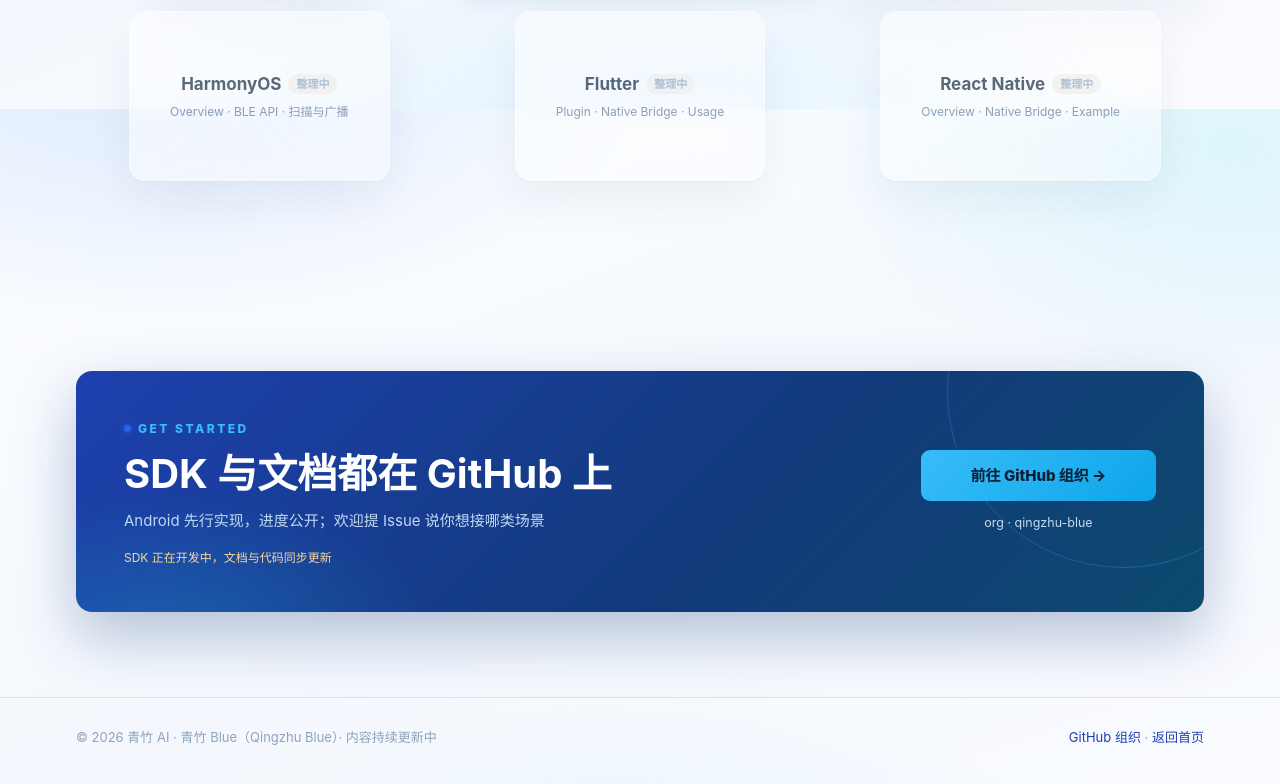
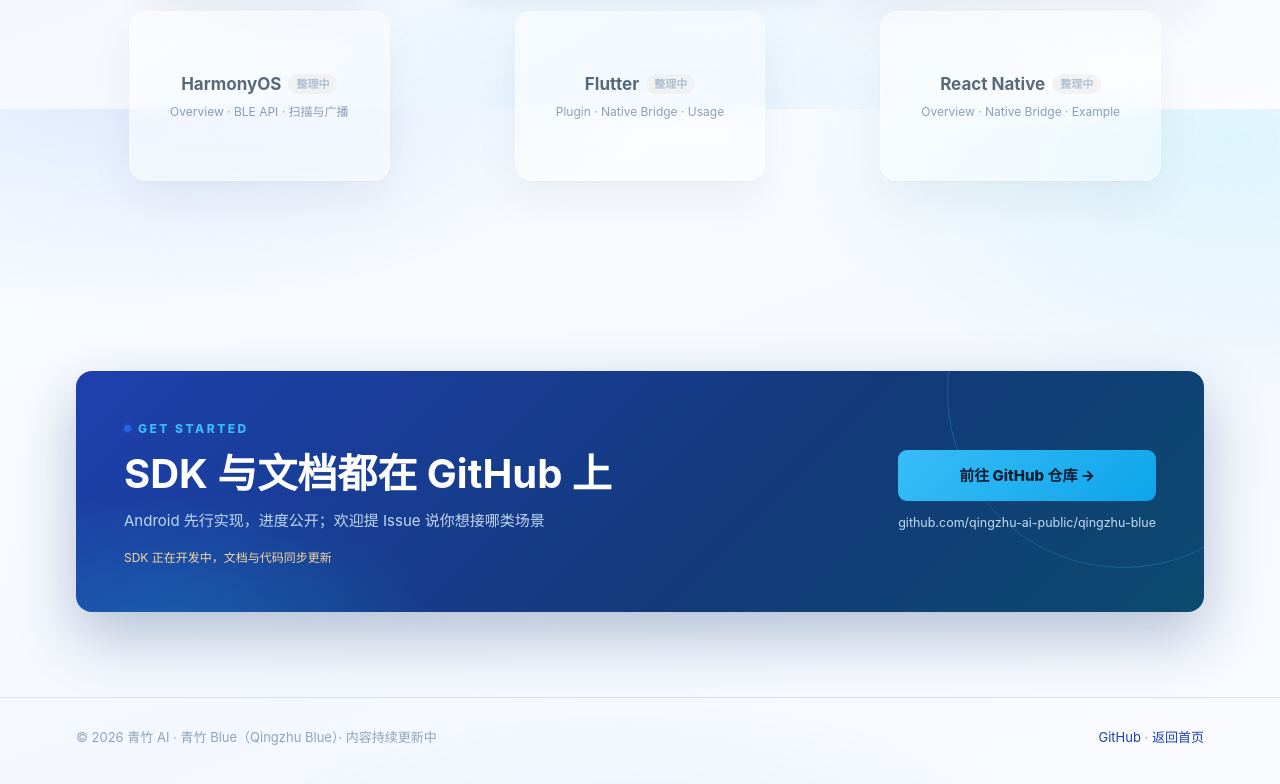
Before and after one commit to qingzhu-ai-public/qingzhu-blue, a plain HTML site: page index.html in a window 1280 px wide. Shown: the part 3891-4675 px from the top of the page. Drawn offline with Linux system fonts and the light colour scheme.

Commit message:
转移至个人账号：更新 GitHub 与 Pages 地址

```diff
--- a/assets/site.js
+++ b/assets/site.js
@@ -14,7 +14,7 @@
   var md = window.QZBmd;
   var esc = md.escape;
 
-  var REPO = 'https://github.com/qingzhu-blue';
+  var REPO = 'https://github.com/qingzhu-ai-public';
   var REPO_URL = REPO + '/qingzhu-blue';
   var SITE_NAME = '青竹 Blue｜BLE SDK';                      // 文档页标题后缀
   var BASE_TITLE = '青竹 Blue｜BLE SDK：把蓝牙开发的复杂封在里面，开发者只写几行';   // 首页标题
--- a/index.html
+++ b/index.html
@@ -19,7 +19,7 @@
   <section class="page active" id="page-home" data-title="BLE SDK">
 
     <!-- ① Hero：一句话说清「我解决了什么」 -->
-    <div class="hero"><div class="container hero-grid"><div><div class="eyebrow">Qingzhu BLE SDK</div><h1>把复杂交给 SDK，<br><em>开发者只写几行</em></h1><p class="hero-copy">青竹 Blue 是一套给开发者的<b>蓝牙开发工具包（BLE SDK）</b>。扫描、连接、并发控制、批量配置、固件升级、实时通知——原本要从零啃的底层，现在只写<b>几行业务代码</b>就能跑起来。</p><div class="actions"><a class="btn btn-primary" id="heroCta" href="#home">浏览文档 <span>→</span></a><a class="btn btn-outline" href="https://github.com/qingzhu-blue" target="_blank" rel="noopener">GitHub</a></div><div class="hero-meta"><span>✓ 六类蓝牙场景都能接</span><span>✓ 复杂封在内部</span><span>✓ 外面只留几行</span></div></div><div class="hero-art"><div class="code-card"><span class="cc-title">业务侧只需要写这些</span><b>QZBle</b>.pool()&nbsp;&nbsp;&nbsp;&nbsp;&nbsp;&nbsp;&nbsp;&nbsp;&nbsp;&nbsp;&nbsp;&nbsp;&nbsp;<i>// 建一个连接池</i><br>&nbsp;&nbsp;.connect(devices)&nbsp;&nbsp;&nbsp;&nbsp;<i>// 7 台并发：排队 / 超时 / 重试都在内部</i><br>&nbsp;&nbsp;.read(<b>"BatteryLevel"</b>)&nbsp;&nbsp;&nbsp;&nbsp;<i>// 逐台查询，结果自动汇总</i><br>&nbsp;&nbsp;.onNotify { data -&gt; ui() }&nbsp;&nbsp;&nbsp;<i>// 设备有事自己推上来</i><br><br><i>// 掉线重连 · 地址变更找回 · 批量断点续做 · 分包重组 · MTU 协商</i><br><i>// ↑ 以上全部由 SDK 内部处理</i></div><div class="caption">从「连一台」到「管一批」，业务侧代码几乎不变</div></div></div></div>
+    <div class="hero"><div class="container hero-grid"><div><div class="eyebrow">Qingzhu BLE SDK</div><h1>把复杂交给 SDK，<br><em>开发者只写几行</em></h1><p class="hero-copy">青竹 Blue 是一套给开发者的<b>蓝牙开发工具包（BLE SDK）</b>。扫描、连接、并发控制、批量配置、固件升级、实时通知——原本要从零啃的底层，现在只写<b>几行业务代码</b>就能跑起来。</p><div class="actions"><a class="btn btn-primary" id="heroCta" href="#home">浏览文档 <span>→</span></a><a class="btn btn-outline" href="https://github.com/qingzhu-ai-public/qingzhu-blue" target="_blank" rel="noopener">GitHub</a></div><div class="hero-meta"><span>✓ 六类蓝牙场景都能接</span><span>✓ 复杂封在内部</span><span>✓ 外面只留几行</span></div></div><div class="hero-art"><div class="code-card"><span class="cc-title">业务侧只需要写这些</span><b>QZBle</b>.pool()&nbsp;&nbsp;&nbsp;&nbsp;&nbsp;&nbsp;&nbsp;&nbsp;&nbsp;&nbsp;&nbsp;&nbsp;&nbsp;<i>// 建一个连接池</i><br>&nbsp;&nbsp;.connect(devices)&nbsp;&nbsp;&nbsp;&nbsp;<i>// 7 台并发：排队 / 超时 / 重试都在内部</i><br>&nbsp;&nbsp;.read(<b>"BatteryLevel"</b>)&nbsp;&nbsp;&nbsp;&nbsp;<i>// 逐台查询，结果自动汇总</i><br>&nbsp;&nbsp;.onNotify { data -&gt; ui() }&nbsp;&nbsp;&nbsp;<i>// 设备有事自己推上来</i><br><br><i>// 掉线重连 · 地址变更找回 · 批量断点续做 · 分包重组 · MTU 协商</i><br><i>// ↑ 以上全部由 SDK 内部处理</i></div><div class="caption">从「连一台」到「管一批」，业务侧代码几乎不变</div></div></div></div>
 
     <!-- ② 痛点：真正难的不是「怎么连」 -->
     <section class="section alt"><div class="container"><div class="section-heading"><div class="eyebrow">Pain Points</div><h2>蓝牙开发真正难的，<br>不是「怎么连」</h2><p>连一台设备的教程遍地都是。真正吃掉工期的是下面这些问题——它们只在真机上、设备一多之后才暴露</p></div><div class="mods"><article class="mod"><div class="mod-head"><span class="mod-ico">01</span><h3>一次连几台合适？</h3></div><p>同时连 7 台，谁先连、超时算多久、失败要不要马上重试——系统对连接数还有上限，撞上去就是<b>整批失败</b>。</p></article><article class="mod"><div class="mod-head"><span class="mod-ico">02</span><h3>设备突然掉线怎么办？</h3></div><p>是主动断开、信号丢失还是设备重启？重连几次、退避多久、界面上的状态怎么跟<b>真实连接</b>对齐。</p></article><article class="mod"><div class="mod-head"><span class="mod-ico">03</span><h3>设备地址变了，怎么找回来？</h3></div><p>随机化 MAC 之后，昨天记住的地址今天可能就不对了。刚连上的是<b>同一台设备</b>，还是另一台？</p></article><article class="mod"><div class="mod-head"><span class="mod-ico">04</span><h3>一批里有一台连不上，继续吗？</h3></div><p>50 台批量配置，第 30 台失败：跳过、重试还是整体中止？中途断了，下次<b>从哪一台续</b>。</p></article></div><p class="hp-note">这些问题没有标准答案，但每个项目都要重新回答一遍。青竹 Blue SDK 把它们变成<b> SDK 的内部策略</b>，而不是你的业务代码。</p></div></section>
@@ -34,7 +34,7 @@
     <section class="section"><div class="container"><div class="section-heading"><div class="eyebrow">Supported Platforms</div><h2>文档与 SDK，按平台进入</h2><p>每个平台既讲「怎么用」，也讲「为什么这么设计」——SDK 与文档同一个仓，一起更新</p></div><div class="platforms" data-home="platforms"></div></div></section>
 
     <!-- ⑥ 行动区 -->
-    <section class="download-band"><div class="container"><div class="download-box"><div><div class="eyebrow" style="color:var(--accent-2)">GET STARTED</div><h2>SDK 与文档都在 GitHub 上</h2><p>Android 先行实现，进度公开；欢迎提 Issue 说你想接哪类场景</p><div class="notice">SDK 正在开发中，文档与代码同步更新</div></div><div class="download-actions"><a class="btn" href="https://github.com/qingzhu-blue" target="_blank" rel="noopener">前往 GitHub 组织 →</a><small>org · qingzhu-blue</small></div></div></div></section>
+    <section class="download-band"><div class="container"><div class="download-box"><div><div class="eyebrow" style="color:var(--accent-2)">GET STARTED</div><h2>SDK 与文档都在 GitHub 上</h2><p>Android 先行实现，进度公开；欢迎提 Issue 说你想接哪类场景</p><div class="notice">SDK 正在开发中，文档与代码同步更新</div></div><div class="download-actions"><a class="btn" href="https://github.com/qingzhu-ai-public/qingzhu-blue" target="_blank" rel="noopener">前往 GitHub 仓库 →</a><small>github.com/qingzhu-ai-public/qingzhu-blue</small></div></div></div></section>
   </section>
 
   <!-- ==========================================================================
@@ -61,7 +61,7 @@
 
 </main>
 
-<footer class="footer"><div class="container footer-row"><span>© 2026 青竹 AI · 青竹 Blue（Qingzhu Blue）· 内容持续更新中</span><span><a href="https://github.com/qingzhu-blue" target="_blank" rel="noopener">GitHub 组织</a> · <a href="#home" data-page="home">返回首页</a></span></div></footer>
+<footer class="footer"><div class="container footer-row"><span>© 2026 青竹 AI · 青竹 Blue（Qingzhu Blue）· 内容持续更新中</span><span><a href="https://github.com/qingzhu-ai-public/qingzhu-blue" target="_blank" rel="noopener">GitHub</a> · <a href="#home" data-page="home">返回首页</a></span></div></footer>
 
 <!-- 数据（构建期生成）→ Markdown 渲染器 → 站点控制器，顺序不可换 -->
 <script src="assets/docs-bundle.js"></script>
```
Also changed, not shown: 1 other file.
